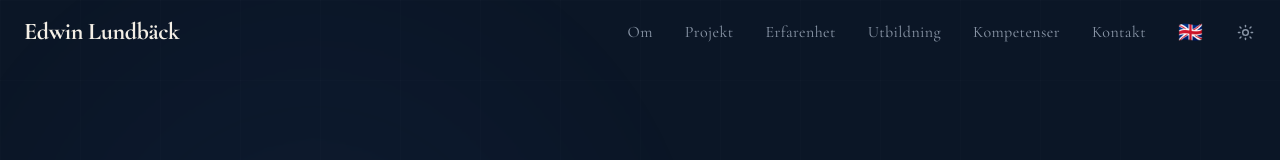
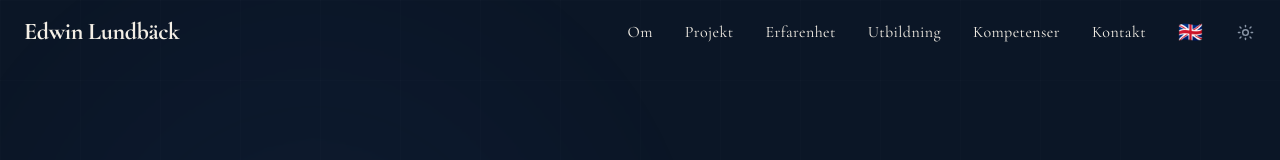
Before and after one commit to edlu2100/Portfolio, a React (Vite) app: page / in a window 1280 px wide. Shown: the top 160 px of the page. Built offline with nearby package versions, Linux system fonts and the light colour scheme.

Commit message:
change color nav

```diff
--- a/src/components/Navbar.tsx
+++ b/src/components/Navbar.tsx
@@ -58,7 +58,7 @@ export default function Navbar() {
               const isActive = activeSection === link.href.slice(1)
               return (
                 <li key={link.href}>
-                  <a href={link.href} className={`relative tracking-wide transition-colors duration-300 ${isActive ? 'text-text' : 'text-text-muted hover:text-text'}`}>
+                  <a href={link.href} className={`relative tracking-wide transition-colors duration-300 ${isActive ? 'text-text' : 'text-text-text hover:text-text'}`}>
                     {link.label}
                     <span className={`absolute -bottom-1 left-0 h-px bg-primary transition-all duration-300 ${isActive ? 'w-full' : 'w-0'}`} />
                   </a>
```
